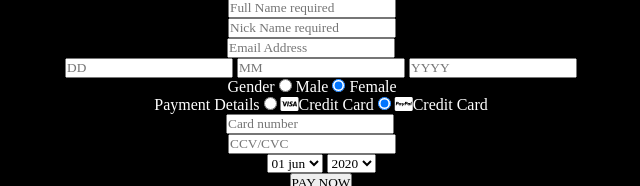
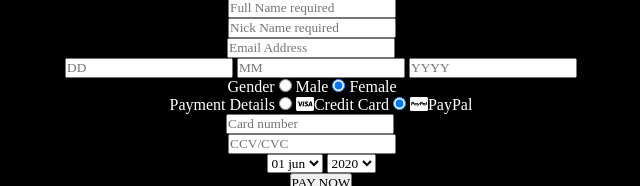
Before and after one commit to Joannet2000/LH, a plain HTML site: page learnershub/index.html in a window 1280 px wide. Shown: the part 3235-3421 px from the top of the page, without its empty margins (319-959 px from the left). Drawn offline with Linux system fonts and the light colour scheme.

Commit message:
Add files via upload

```diff
--- a/learnershub/index.html
+++ b/learnershub/index.html
@@ -154,7 +154,7 @@
                 <input type="radio" id="bc1" name="pay" checked class="radio">
             <label style="color: white;" for="bc1"><span><i class="fa fa-cc-visa" aria-hidden="true"></i>Credit Card</span></label>
             <input type="radio" id="bc2" name="pay" checked class="radio">
-            <label style="color: white;" for="bc2"><span><i class="fa fa-cc-paypal" aria-hidden="true"></i>Credit Card</span></label>
+            <label style="color: white;" for="bc2"><span><i class="fa fa-cc-paypal" aria-hidden="true"></i>PayPal</span></label>
             </div>
             </div>
 
```
